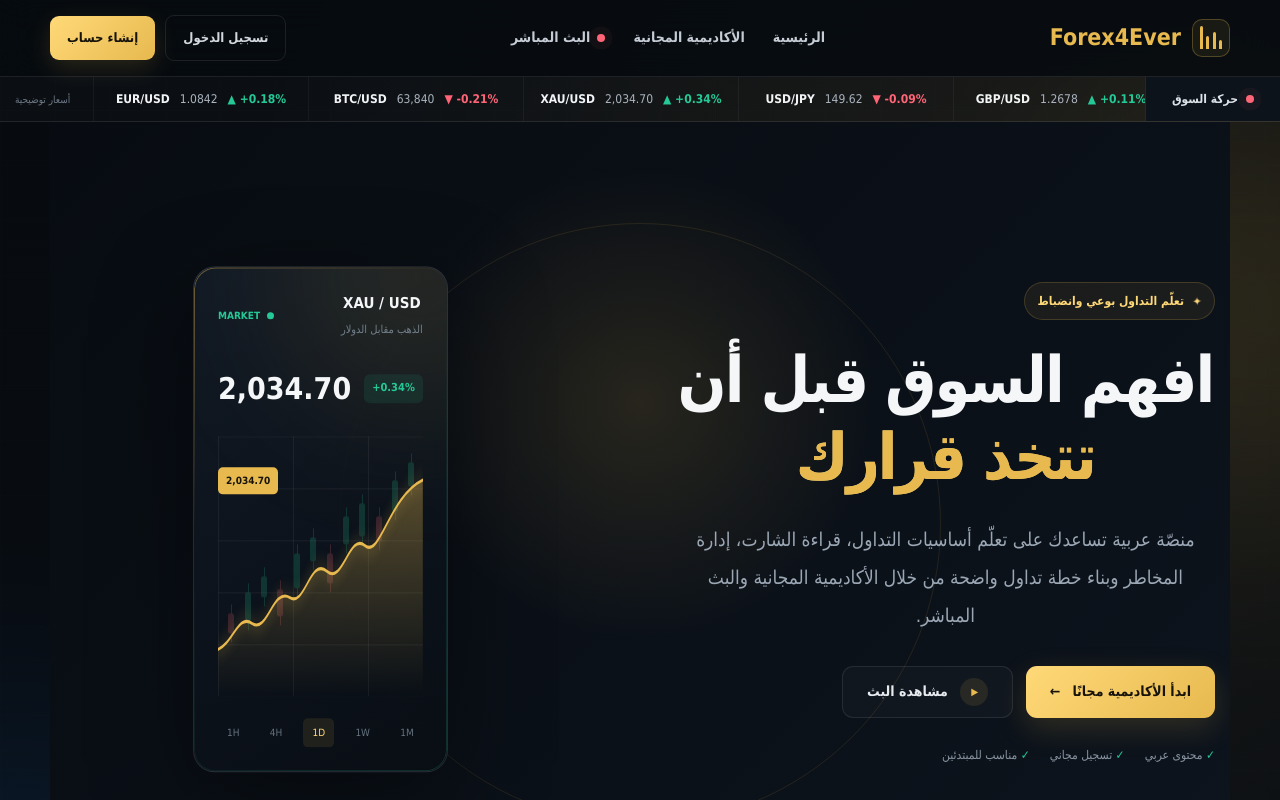
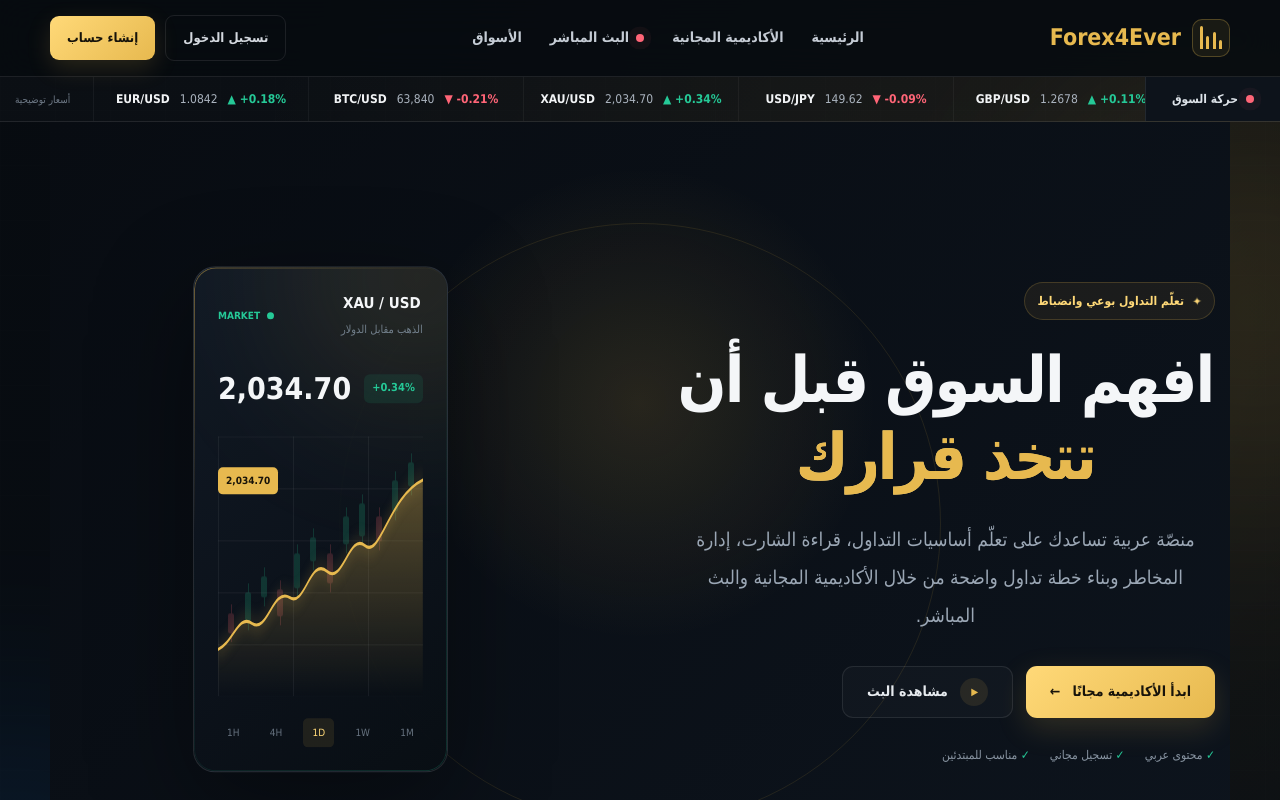
Before and after one commit to NaderElrashedy/forex4ever-live, a Next.js app: page / in a window 1280 px wide. Shown: the top 800 px of the page. Built offline with nearby package versions, Linux system fonts and the light colour scheme.

Commit message:
Update page.js

```diff
--- a/app/page.js
+++ b/app/page.js
@@ -91,6 +91,7 @@ export default function HomePage() {
               <span className="live-dot" />
               البث المباشر
             </Link>
+    <Link href="/markets">الأسواق</Link>
           </nav>
 
           <div className="account-actions">
```
